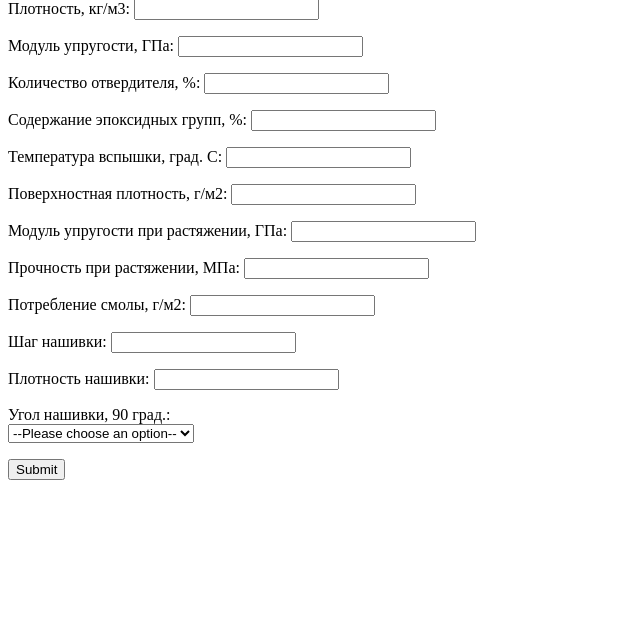
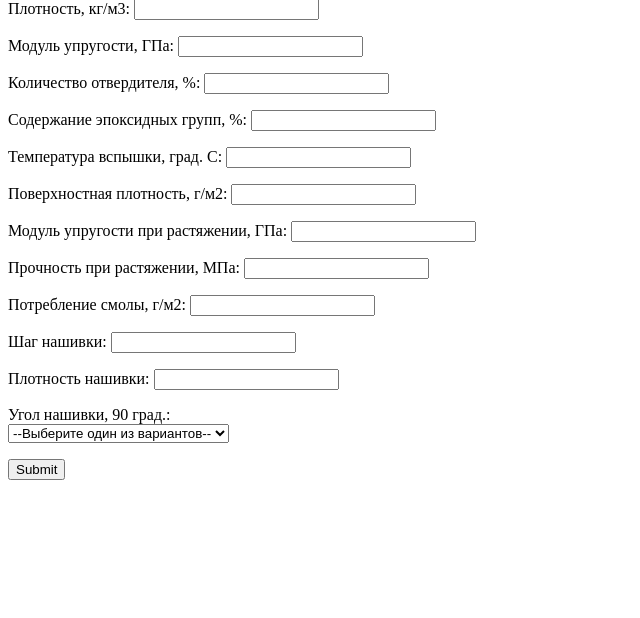
Before and after one commit to TV-Set/Data-Science, a Flask app: page / in a window 1280 px wide. Shown: the part 162-780 px from the top of the page, without its empty margins (0-640 px from the left). Run offline with Flask 3, Linux system fonts and the light colour scheme.

Commit message:
Изменён файл "index.html"

```diff
--- a/templates/index.html
+++ b/templates/index.html
@@ -61,7 +61,7 @@
         <p>
              <label>Угол нашивки, 90 град.:</label><br/>
         <select name="angle" id = angle_select>
-            <option value="">--Please choose an option--</option>
+            <option value="">--Выберите один из вариантов--</option>
             <option value="Да">Да</option>
             <option value="Нет">Нет</option>
         </select>
```
